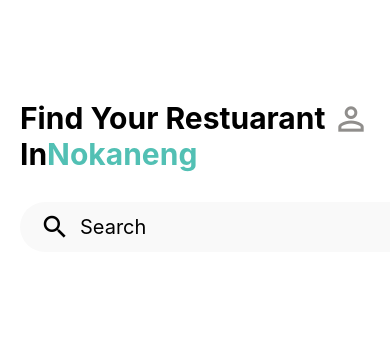
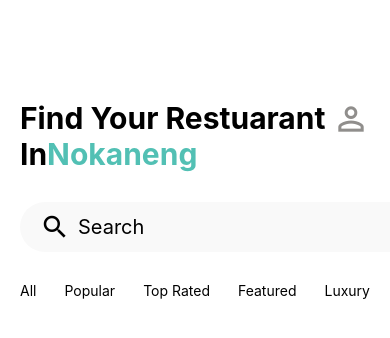
Before and after one commit to jarosmatlala/Restuarant-App-React-Native, a React Native app: screen /Home in a window 390 px wide. Shown: the top 338 px of the page. Built offline with nearby package versions, Linux system fonts and the light colour scheme.

Commit message:
Created category list for users to able to map through the categories

```diff
--- a/src/views/screens/HomeScreen.js
+++ b/src/views/screens/HomeScreen.js
@@ -1,5 +1,5 @@
 import React from 'react';
-import { SafeAreaView, Text, StyleSheet, View } from 'react-native';
+import { SafeAreaView, Text, StyleSheet, View,TouchableOpacity } from 'react-native';
 import Icon from 'react-native-vector-icons/MaterialIcons';
 import COLORS from '../../consts/colors';
 import hotels from '../../consts/hotels';
@@ -7,6 +7,22 @@ import { ScrollView, TextInput } from 'react-native-gesture-handler';
 
 const HomeScreen = ({ navigation }) => {
     const categories = ['All', 'Popular', 'Top Rated', 'Featured', 'Luxury'];
+
+    const CategoryList = () => {
+        return(
+            <View style={style.categoryListContainer}>
+                {categories.map((item,index) => (
+                    <TouchableOpacity key={index} activeOpacity={0.8}>
+                        <View>
+                            <Text>
+                                {item}
+                            </Text>
+                        </View>
+                    </TouchableOpacity>
+                ))}
+                 </View>
+        );
+    };
 
 return (
     <SafeAreaView style={{ flex: 1, backgroundColor: COLORS.white }}>
@@ -32,9 +48,10 @@ return (
                     <Icon name="search" size={30} style={{marginLeft:20}} />
                     <TextInput
                     placeholder="Search"
-                    style={{fontSize:20, paddingLeft:10}}/>
+                    style={{fontSize:20, paddingLeft:8}}/>
 
                 </View>
+                <CategoryList/>
             </ScrollView>
         </SafeAreaView>
     );
@@ -57,6 +74,14 @@ const style = StyleSheet.create({
         flexDirection: 'row',
         alignItems: 'center',
     },
+    categoryListContainer:{
+        flexDirection:'row',
+        justifyContent: 'space-between',
+        marginHorizontal:20,
+        marginTop: 30,
+
+
+    }
 });
 
 export default HomeScreen;
```
